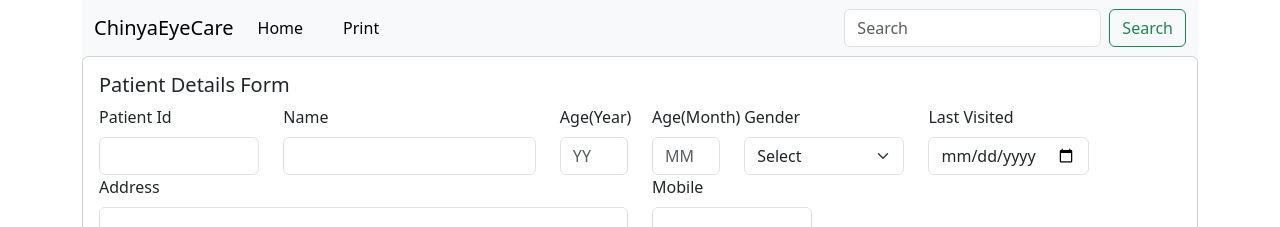
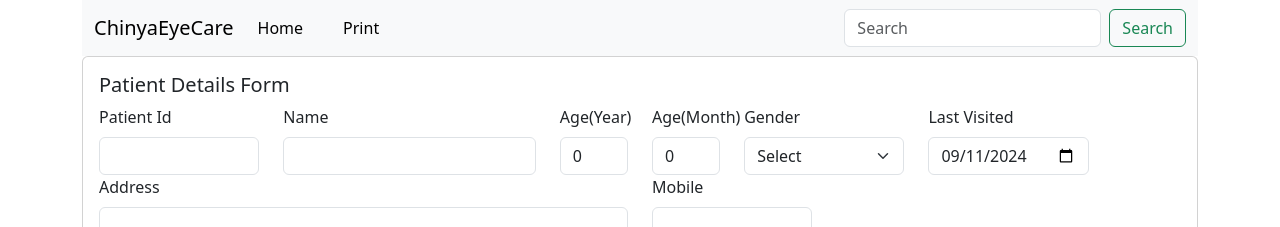
Before and after one commit to pijush-maji/cec-online, a React (Create React App) app: page / in a window 1280 px wide. Shown: the top 227 px of the page. Built offline with nearby package versions, Linux system fonts and the light colour scheme.

Commit message:
Input handlers added

```diff
--- a/package.json
+++ b/package.json
@@ -1,5 +1,4 @@
 {
-  "homepage": "https://pijush-maji.github.io/cec-frontend",
   "name": "cec",
   "version": "0.1.0",
   "private": true,
@@ -15,10 +14,8 @@
     "web-vitals": "^2.1.4"
   },
   "scripts": {
-    "predeploy": "npm run build",
-    "deploy": "gh-pages -d build",
     "start": "react-scripts start",
-    "build": "react-scripts build && cp build/index.html build/404.html",
+    "build": "react-scripts build",
     "test": "react-scripts test",
     "eject": "react-scripts eject"
   },
--- a/src/components/DataIntake.js
+++ b/src/components/DataIntake.js
@@ -3,12 +3,18 @@ import './DataIntake.css';
 
 const DataIntake = () => {
 
+    var today = new Date().toJSON().slice(0, 10);
+
+
 
     const [name, setName] = useState('');
-    const [ageYear, setAgeYear] = useState('0');
+    const [ageYear, setAgeYear] = useState(0);
     const [ageMonth, setAgeMonth] = useState('0');
-    const [gender, setGender] = useState('Selected');
-    const [lastVisited, setLastVisited] = useState('')
+    const [gender, setGender] = useState('Select');
+    const [lastVisited, setLastVisited] = useState(today);
+    const [address, setAddress] = useState('');
+    const [mobile, setMobile] = useState('');
+    const [careof, setCareof] = useState('');
 
 
 
@@ -18,15 +24,23 @@ const DataIntake = () => {
     const handleAgeYearChange = (e) => {
         setAgeYear(e.target.value);
     }
-    const handleAgeMonthChange = (e) =>{
+    const handleAgeMonthChange = (e) => {
         setAgeMonth(e.target.value);
     }
-    const handleGenderChange = (e) =>{
+    const handleGenderChange = (e) => {
         setGender(e.target.value);
     }
-    const handleLastVisitedChange = (e) =>{
+    const handleLastVisitedChange = (e) => {
         setLastVisited(e.target.value);
-        console.log(lastVisited);
+    }
+    const handleAddressChange = (e) =>{
+        setAddress(e.target.value);
+    }
+    const handleMobileChange = (e) =>{
+        setMobile(e.target.value);
+    }
+    const handleCareofChange = (e) =>{
+        setCareof(e.target.value);
     }
 
 
@@ -43,21 +57,21 @@ const DataIntake = () => {
                             </div>
                             <div className="col-3">
                                 <label htmlFor="name" className="form-label">Name</label>
-                                <input type="text" id="name" className="form-control" onChange={handleNameChange} />
+                                <input type="text" value={name} className="form-control" onChange={handleNameChange} />
                             </div>
                             <div className="col-1">
                                 <label htmlFor="year" className="form-label">Age(Year)</label>
-                                <input type="number" name="year" className="form-control" placeholder="YY"
-                                    max={100} min="0" onChange={handleAgeYearChange}/>
+                                <input type="number" value={ageYear} className="form-control" placeholder="YY"
+                                    max={100} min="0" onChange={handleAgeYearChange} />
                             </div>
                             <div className="col-1">
                                 <label htmlFor="month" className="form-label">Age(Month)</label>
-                                <input type="number" name="month" className="form-control" placeholder="MM"
+                                <input type="number" value={ageMonth} className="form-control" placeholder="MM"
                                     min={0} max={11} onChange={handleAgeMonthChange} />
                             </div>
                             <div className='col-2'>
                                 <label htmlFor="gender" className="form-label">Gender</label>
-                                <select id="gender" name="gender" className="form-select" onChange={handleGenderChange}>
+                                <select id="gender" value={gender} className="form-select" onChange={handleGenderChange}>
                                     <option value="Select">Select</option>
                                     <option value="M">Male</option>
                                     <option value="F">Female</option>
@@ -66,24 +80,24 @@ const DataIntake = () => {
                             </div>
                             <div className='col-2'>
                                 <label htmlFor="lastVisited" className="form-label">Last Visited</label>
-                                <input type="date" id='lastVisited' className="form-control" onChange={handleLastVisitedChange}/>
+                                <input type="date" value={lastVisited} className="form-control" onChange={handleLastVisitedChange} />
                             </div>
                         </div>
                         <div className='row'>
                             <div className='col-6'>
                                 <label htmlFor="address" className="form-label">Address</label>
-                                <input type="text" id="address" className="form-control" />
+                                <input type="text" value={address} className="form-control" onChange={handleAddressChange} />
                             </div>
                             <div className='col-2'>
                                 <label htmlFor="mobile" className="form-label">Mobile</label>
-                                <input type="text" id="mobile" className="form-control" />
+                                <input type="text" value={mobile} className="form-control" onChange={handleMobileChange} />
                             </div>
 
                         </div>
                         <div className='row mt-4'>
                             <div className='col'>
                                 <label htmlFor="adtnInfo" className="form-label">Additional Info</label>
-                                <textarea id="adtnInfo" rows="4" className="form-control"></textarea>
+                                <textarea value={careof} rows="4" className="form-control" onChange={handleCareofChange}></textarea>
                             </div>
                             <div className='col'>
                                 <h6>V<sub>A</sub> Data</h6>
```
